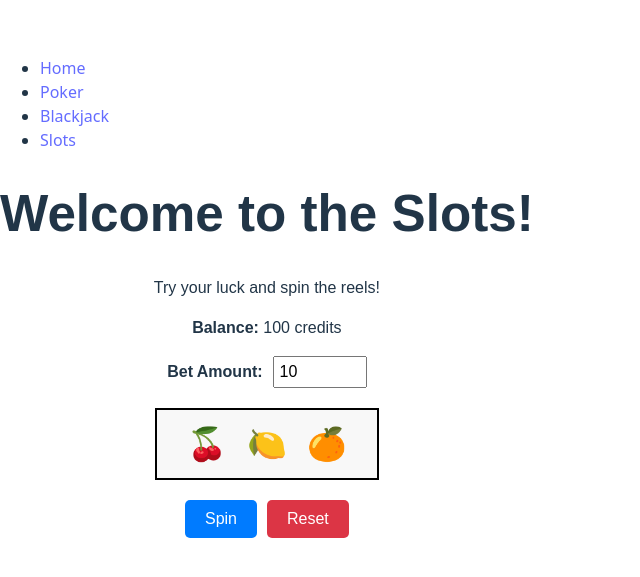
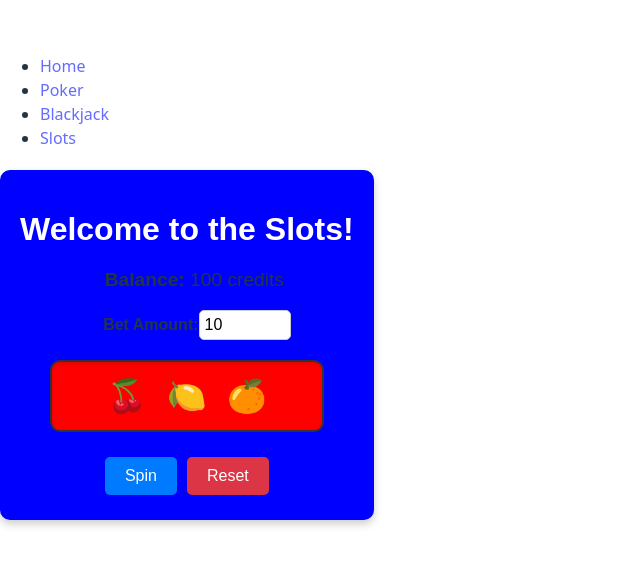
Before and after one commit to blovelace84/Casino-App-Repo, a React (Vite) app in the folder Casino-App/: page /slots in a window 1280 px wide. Shown: the part 111-688 px from the top of the page, without its empty margins (0-640 px from the left). Built offline with nearby package versions, Linux system fonts and the light colour scheme.

Commit message:
Update slots with styles

```diff
--- a/Casino-App/src/pages/Slots.css
+++ b/Casino-App/src/pages/Slots.css
@@ -1,92 +1,88 @@
-/* Add spinning animation */
-@keyframes spin {
-  0% { transform: translateY(0px); }
-  25% { transform: translateY(-10px); }
-  50% { transform: translateY(10px); }
-  75% { transform: translateY(-5px); }
-  100% { transform: translateY(0px); }
+/* General container styling */
+.slots-container {
+  text-align: center;
+  font-family: Arial, sans-serif;
+  padding: 20px;
+  background-color: blue;
+  border-radius: 10px;
+  box-shadow: 0 4px 8px rgba(0, 0, 0, 0.2);
+  max-width: 400px;
+  margin: 20px auto;
 }
 
-/* Flashing Jackpot text */
-@keyframes flash {
-  0%, 100% { color: gold; text-shadow: 0 0 10px gold; }
-  50% { color: red; text-shadow: 0 0 20px red; }
-}
-
-/* Updated styles */
-.slot-machine {
-  text-align: center;
-  background: linear-gradient(45deg, #222, #444);
-  color: gold;
-  padding: 20px;
-  border-radius: 10px;
-  width: 750px;
-  margin: auto;
-  box-shadow: 0 0 30px gold;
-}
-
-.reels {
-  display: flex;
-  justify-content: center;
-  gap: 10px;
-  margin: 20px 0;
-}
-
-.reel {
-  font-size: 50px;
-  background: black;
+/* Title styling */
+.slots-title {
+  font-size: 2rem;
   color: white;
-  padding: 15px;
-  border-radius: 10px;
-  box-shadow: 0 0 10px white;
-  animation: spin 0.5s ease-in-out;
-}
-
-.spinning{
-  animation: spin 0.6s linear infinite;
-}
-
-.jackpot {
-  font-size: 24px;
-  font-weight: bold;
-  animation: flash 1s infinite;
-}
-
-.balance {
-  font-size: 20px;
-  color: #ffcc00;
-  text-shadow: 0 0 5px gold;
   margin-bottom: 10px;
 }
 
-.bet-controls {
-  display: flex;
-  align-items: center;
-  justify-content: center;
-  gap: 10px;
-  margin: 10px 0;
+/* Balance and bet input styling */
+.slots-balance {
+  font-size: 1.2rem;
+  margin-bottom: 15px;
+  margin-left: 15px;
 }
 
-.bet-amount {
-  font-size: 18px;
-  font-weight: bold;
-  color: #ffffff;
-  background: black;
-  padding: 5px 15px;
+.slots-bet {
+  margin-bottom: 20px;
+  margin-left: 20px;
+}
+
+.slots-bet input {
+  padding: 5px;
+  font-size: 1rem;
+  width: 80px;
+  border: 1px solid #ccc;
   border-radius: 5px;
 }
 
-button {
-  font-size: 16px;
-  background-color: #ffcc00;
-  color: black;
+/* Reels container styling */
+.slots-reels {
+  display: flex;
+  justify-content: center;
+  align-items: center;
+  margin: 20px 0;
+  font-size: 2rem;
+  border: 2px solid #333;
+  padding: 10px;
+  width: 250px;
+  margin-left: auto;
+  margin-right: auto;
+  background-color: red;
+  border-radius: 10px;
+  box-shadow: inset 0 2px 4px rgba(0, 0, 0, 0.1);
+}
+
+.slots-reels span {
+  margin: 0 10px;
+}
+
+/* Button styling */
+.slots-button {
+  padding: 10px 20px;
+  font-size: 1rem;
+  color: white;
   border: none;
-  padding: 8px 15px;
   border-radius: 5px;
   cursor: pointer;
-  transition: 0.2s ease;
+  margin: 5px;
 }
 
-button:hover {
-  background-color: #ffaa00;
+.slots-button.spin {
+  background-color: #007bff;
 }
+
+.slots-button.spin:disabled {
+  background-color: #ccc;
+  cursor: not-allowed;
+}
+
+.slots-button.reset {
+  background-color: #dc3545;
+}
+
+.slots-button.reset:disabled {
+  background-color: #f5a5a5;
+  cursor: not-allowed;
+}
--- a/Casino-App/src/pages/Slots.jsx
+++ b/Casino-App/src/pages/Slots.jsx
@@ -1,11 +1,12 @@
 import React, { useState } from "react";
+import { generateReels, checkWin } from "../utils/slotsUtils";
+import './Slots.css';
 
 const Slots = () => {
   const [reels, setReels] = useState(["🍒", "🍋", "🍊"]); // Initial reel symbols
   const [balance, setBalance] = useState(100); // Player's starting balance
   const [bet, setBet] = useState(10); // Default bet amount
   const [isSpinning, setIsSpinning] = useState(false); // State to track spinning
-  const symbols = ["🍒", "🍋", "🍊", "🍉", "⭐", "🔔"]; // Slot machine symbols
 
   const spinReels = () => {
     if (bet > balance) {
@@ -21,36 +22,32 @@ const Slots = () => {
 
     // Temporary spinning effect
     const spinInterval = setInterval(() => {
-      const randomReels = [
-        symbols[Math.floor(Math.random() * symbols.length)],
-        symbols[Math.floor(Math.random() * symbols.length)],
-        symbols[Math.floor(Math.random() * symbols.length)],
-      ];
-      setReels(randomReels);
+      setReels(generateReels()); // Use generateReels to create random reels
     }, 100); // Change symbols every 100ms
 
     // Stop spinning after 2 seconds and show the final result
     setTimeout(() => {
       clearInterval(spinInterval);
 
-      const finalReels = [
-        symbols[Math.floor(Math.random() * symbols.length)],
-        symbols[Math.floor(Math.random() * symbols.length)],
-        symbols[Math.floor(Math.random() * symbols.length)],
-      ];
+      const finalReels = generateReels(); // Generate final reels
       setReels(finalReels);
       setIsSpinning(false);
 
-      // Check for a win (all symbols match)
-      if (finalReels[0] === finalReels[1] && finalReels[1] === finalReels[2]) {
-        const winnings = bet * 5; // Example: 5x payout for a win
-        setBalance(balance - bet + winnings);
-        alert(`You win! You earned ${winnings} credits!`);
+      // Check for a win using checkWin
+      const result = checkWin(finalReels);
+      alert(result);
+
+      // Update balance based on win condition
+      if (result.includes("JACKPOT")) {
+        setBalance(balance - bet + bet * 10); // Example: 10x payout for jackpot
+      } else if (result.includes("BONUS WIN")) {
+        setBalance(balance - bet + bet * 5); // Example: 5x payout for bonus win
+      } else if (result.includes("Small Win")) {
+        setBalance(balance - bet + bet * 2); // Example: 2x payout for small win
       }
     }, 2000); // Spin for 2 seconds
   };
 
-  // Reset the game state
   const resetGame = () => {
     setReels(["🍒", "🍋", "🍊"]); // Reset reels to initial symbols
     setBalance(100); // Reset balance to initial value
@@ -59,13 +56,12 @@ const Slots = () => {
   };
 
   return (
-    <div style={{ textAlign: "center", fontFamily: "Arial, sans-serif" }}>
-      <h1>Welcome to the Slots!</h1>
-      <p>Try your luck and spin the reels!</p>
-      <p>
+    <div className="slots-container">
+      <h1 className="slots-title">Welcome to the Slots!</h1>
+      <p className="slots-balance">
         <strong>Balance:</strong> {balance} credits
       </p>
-      <div>
+      <div className="slots-bet">
         <label>
           <strong>Bet Amount:</strong>
           <input
@@ -75,64 +71,25 @@ const Slots = () => {
             min="1"
             max={balance}
             disabled={isSpinning} // Disable input while spinning
-            style={{
-              marginLeft: "10px",
-              padding: "5px",
-              fontSize: "1rem",
-              width: "80px",
-            }}
           />
         </label>
       </div>
-      <div
-        style={{
-          display: "flex",
-          justifyContent: "center",
-          alignItems: "center",
-          margin: "20px 0",
-          fontSize: "2rem",
-          border: "2px solid black",
-          padding: "10px",
-          width: "200px",
-          marginLeft: "auto",
-          marginRight: "auto",
-          backgroundColor: "#f8f8f8",
-        }}
-      >
+      <div className="slots-reels">
         {reels.map((symbol, index) => (
-          <span key={index} style={{ margin: "0 10px" }}>
-            {symbol}
-          </span>
+          <span key={index}>{symbol}</span>
         ))}
       </div>
       <button
+        className="slots-button spin"
         onClick={spinReels}
         disabled={isSpinning} // Disable button while spinning
-        style={{
-          padding: "10px 20px",
-          fontSize: "1rem",
-          backgroundColor: isSpinning ? "#ccc" : "#007bff",
-          color: "white",
-          border: "none",
-          borderRadius: "5px",
-          cursor: isSpinning ? "not-allowed" : "pointer",
-          marginRight: "10px",
-        }}
       >
         {isSpinning ? "Spinning..." : "Spin"}
       </button>
       <button
+        className="slots-button reset"
         onClick={resetGame}
         disabled={isSpinning} // Disable reset while spinning
-        style={{
-          padding: "10px 20px",
-          fontSize: "1rem",
-          backgroundColor: "#dc3545",
-          color: "white",
-          border: "none",
-          borderRadius: "5px",
-          cursor: isSpinning ? "not-allowed" : "pointer",
-        }}
       >
         Reset
       </button>
```
